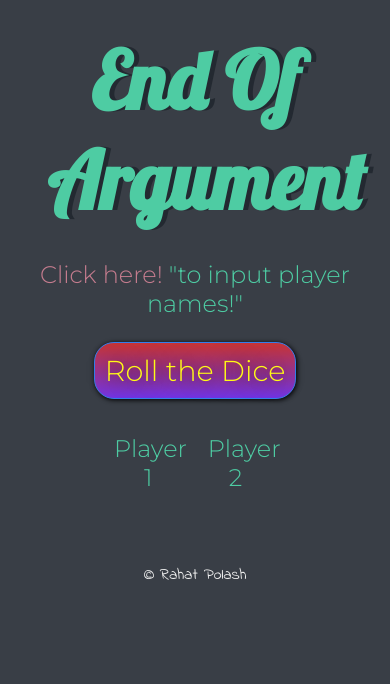
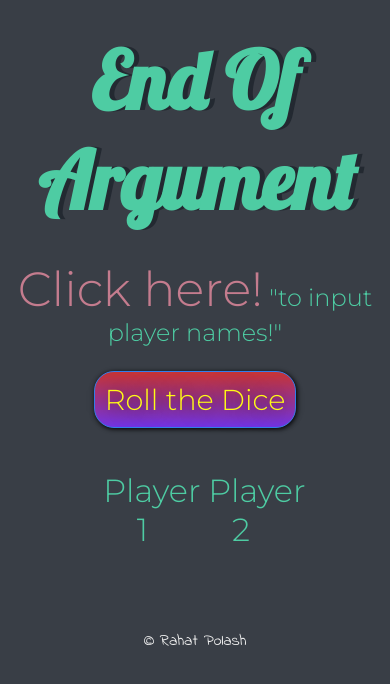
Before and after one commit to rahatr1/dicee, a plain HTML site: page index.html in a window 390 px wide. Drawn offline with Linux system fonts and the light colour scheme.

Commit message:
Update styles.css

```diff
--- a/styles/styles.css
+++ b/styles/styles.css
@@ -56,7 +56,7 @@ footer {
 @media (max-width: 1080px) {
 
   img {
-    width: 50%;
+    width: 60%;
     height: auto;
   }
   .dice1 {
@@ -74,19 +74,20 @@ footer {
 
   }
   p{
-    font-size: 1.5rem
+    font-size: 2rem;
   }
   .container1 {
-    width: 95%;
+    width: 100%;
   }
   .divtxt1{
     text-align: center;
-    padding-left: 45%;
+    padding-left: 40%;
   }
   .divtxt2{
     text-align: center;
-    padding-right: 55%;
+    padding-right: 50%;
   }
+
 }
 
 
@@ -94,6 +95,7 @@ footer {
 .inputlink{
   text-decoration: none;
   color: rgb(196, 124, 142);
+  font-size: 3rem;
 }
 .inputlink:hover{
   color: hotpink;
```
